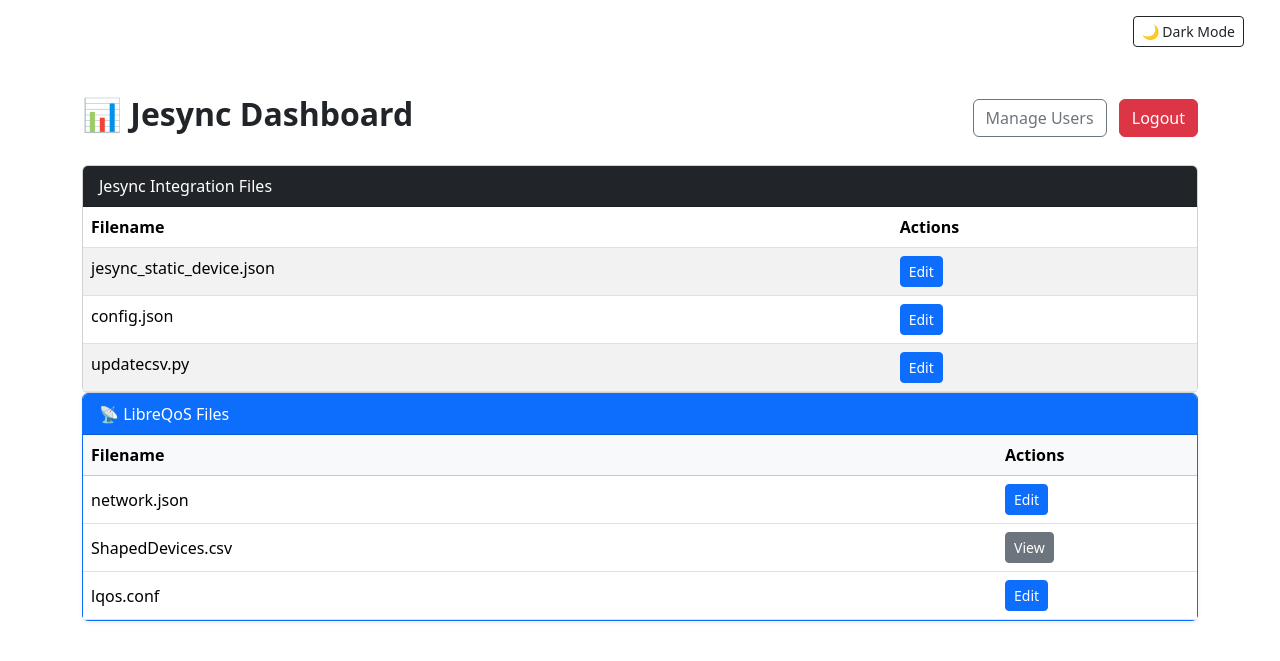
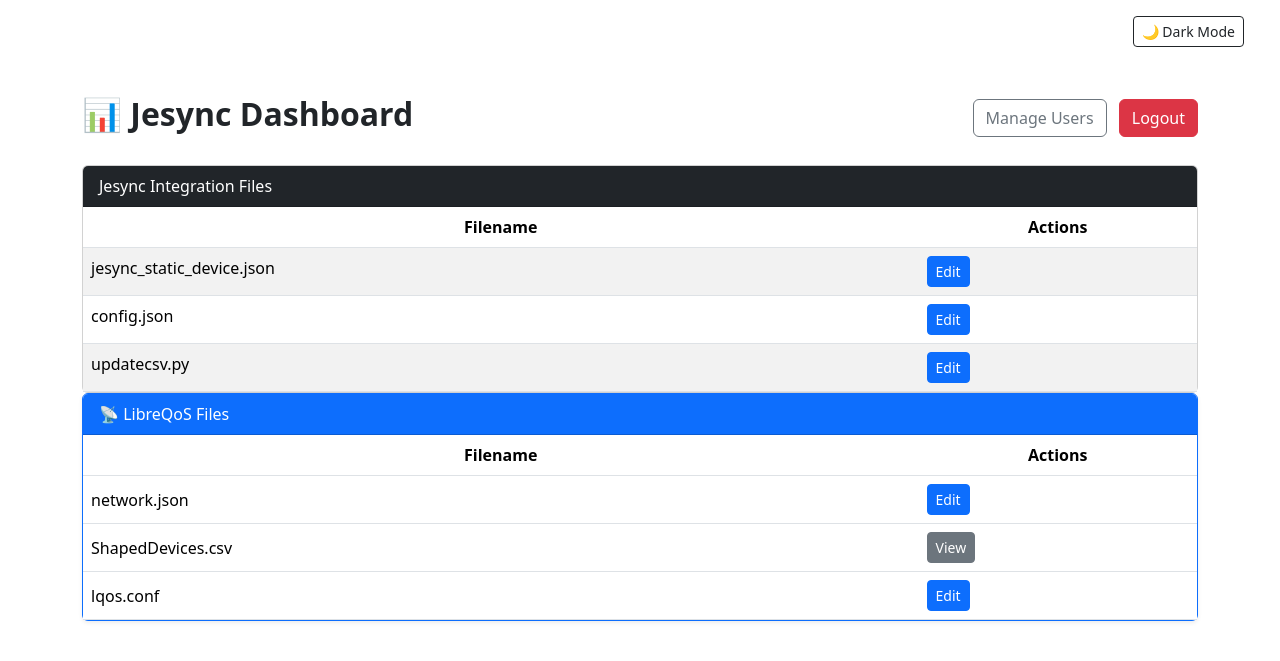
Before and after one commit to phminer101/jesync_dashboard_for_LibreQoS-Mikrotik_Integration, a Flask app: page /dashboard in a window 1280 px wide. Shown: the top 661 px of the page. Run offline with Flask 3, Linux system fonts and the light colour scheme; a user stored in the database is signed in.

Commit message:
Update dashboard.html

```diff
--- a/templates/dashboard.html
+++ b/templates/dashboard.html
@@ -9,16 +9,19 @@
     </div>
   </div>
 
-  <!-- Jesync Integration Files -->
+
  <!-- Jesync Integration Files -->
 <div class="card mt-3">
   <div class="card-header bg-dark text-white">
     <i class="bi bi-tools"></i> Jesync Integration Files
   </div>
   <table class="table table-striped mb-0">
-    <thead>
-      <tr><th>Filename</th><th>Actions</th></tr>
-    </thead>
+    <thead class="align-middle text-center">
+        <tr>
+          <th class="w-75">Filename</th>
+          <th class="w-25">Actions</th>
+        </tr>
+      </thead>
     <tbody>
     {% for file in files %}
       {% if file in ["jesync_static_device.json", "config.json", "updatecsv.py"] %}
@@ -44,9 +47,12 @@
         </div>
         <div class="card-body p-0">
           <table class="table table-hover m-0">
-            <thead class="table-light">
-              <tr><th>Filename</th><th style="width: 200px;">Actions</th></tr>
-            </thead>
+            <thead class="align-middle text-center">
+        <tr>
+          <th class="w-75">Filename</th>
+          <th class="w-25">Actions</th>
+        </tr>
+      </thead>
             <tbody>
               {% for file in files %}
                 {% if file in ["network.json", "ShapedDevices.csv", "lqos.conf"] %}
```
